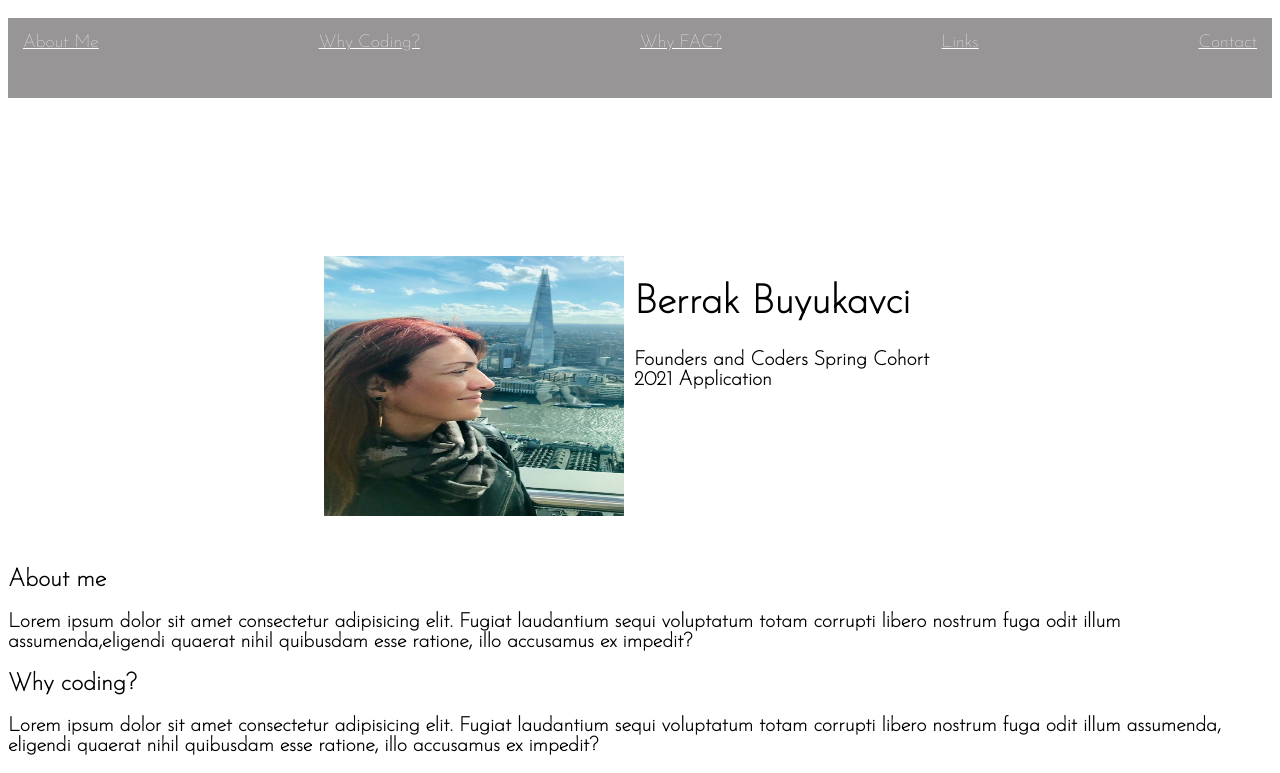
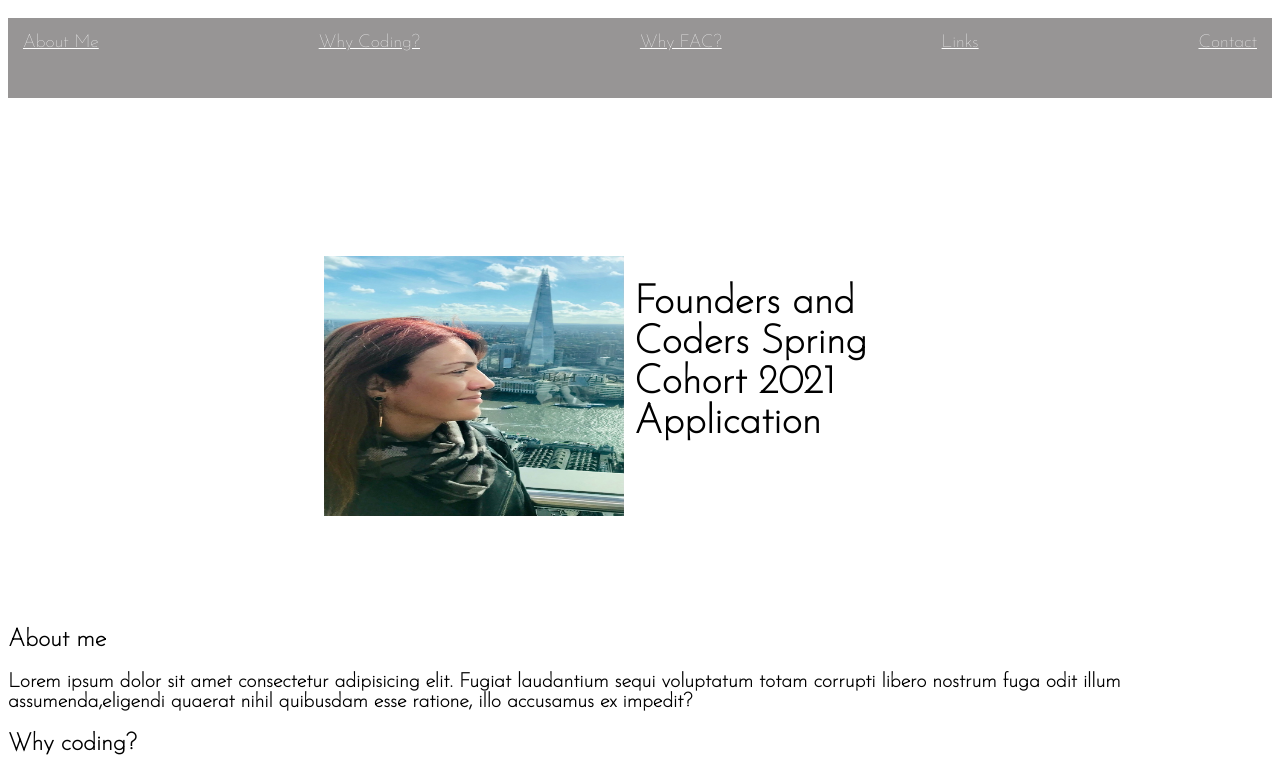
Before and after one commit to Ber2020/WEBSITE-PROJECT, a plain HTML site: page index.html in a window 1280 px wide. Shown: the top 773 px of the page. Drawn offline with Linux system fonts and the light colour scheme.

Commit message:
In header the paragraph changed it to h1 tag

```diff
--- a/index.html
+++ b/index.html
@@ -32,8 +32,8 @@
         alt="Berrak's picture"
       />
       <div class="text">
-      <h1>Berrak Buyukavci</h1>
-      <p>Founders and Coders Spring Cohort 2021 Application</p>
+
+      <h1>Founders and Coders Spring Cohort 2021 Application</h1>
        </div>
     </div>
     </header>
```
